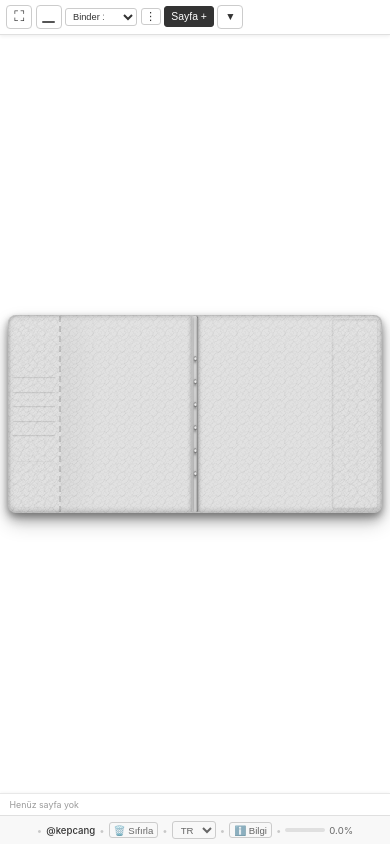
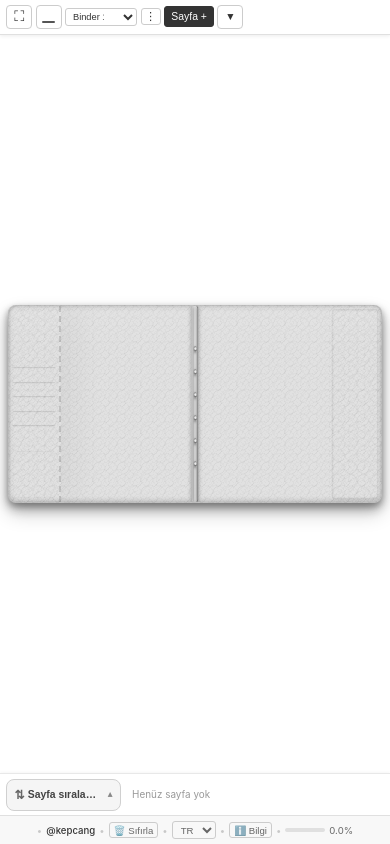
Before and after one commit to melikeozlen/binder-app, a React (Create React App) app: page / in a window 390 px wide. Built offline with nearby package versions, Linux system fonts and the light colour scheme.

Commit message:
Refactor PageOrderBar for mobile responsiveness with toggle functionality and enhanced styles

```diff
--- a/src/components/PageOrderBar.css
+++ b/src/components/PageOrderBar.css
@@ -193,12 +193,12 @@
 }
 
 .page-order-item.drag-over {
-  background-color: #90caf9;
-  border: 2px solid #1565c0;
+  background-color: #ffe0b2;
+  border: 2px solid #ef6c00;
   transform: scale(1.1);
   box-shadow:
-    inset 0 0 0 2px rgba(255, 255, 255, 0.7),
-    0 0 12px rgba(21, 101, 192, 0.35);
+    inset 0 0 0 2px rgba(255, 255, 255, 0.85),
+    0 0 12px rgba(239, 108, 0, 0.35);
   animation: page-order-drop-pulse 0.55s ease-in-out infinite;
 }
 
@@ -210,9 +210,14 @@
   top: -5px;
   height: 4px;
   border-radius: 4px;
-  background: #1565c0;
-  box-shadow: 0 0 8px rgba(21, 101, 192, 0.6);
+  background: #ef6c00;
+  box-shadow: 0 0 8px rgba(239, 108, 0, 0.55);
   animation: page-order-insert-line 0.55s ease-in-out infinite;
+}
+
+.page-order-item.drag-over .page-order-number {
+  color: #bf360c;
+  font-weight: 800;
 }
 
 .page-order-item.dragging .page-order-number {
@@ -263,11 +268,11 @@
 
 @keyframes page-order-drop-pulse {
   0%, 100% {
-    background-color: #bbdefb;
+    background-color: #ffe0b2;
     transform: scale(1.08);
   }
   50% {
-    background-color: #64b5f6;
+    background-color: #ffcc80;
     transform: scale(1.12);
   }
 }
@@ -317,6 +322,29 @@
   background-color: #e3f2fd;
   border-color: #2196f3;
   font-weight: 600;
+}
+
+/* Sürükleme sırasında seçili sayfa: sadece nokta mavi kalsın, arka plan karışmasın */
+.page-order-list.has-drag-active .page-order-item.active:not(.drag-over):not(.dragging) {
+  background-color: #f8f9fa;
+  border: 1px solid #bdbdbd;
+  font-weight: 500;
+  box-shadow: none;
+}
+
+.page-order-list.has-drag-active .page-order-item.active:not(.drag-over):not(.dragging) .page-order-number {
+  color: #555;
+  font-weight: 600;
+}
+
+.page-order-item.active.drag-over {
+  background-color: #ffe0b2;
+  border-color: #ef6c00;
+}
+
+.page-order-item.active.drag-over .page-order-active-dot {
+  background-color: #ef6c00;
+  animation: none;
 }
 
 .page-order-number {
@@ -392,7 +420,11 @@
   line-height: 1.4;
 }
 
-/* Mobil: binder altında yatay ince şerit */
+/* Mobil: binder altında yatay şerit + açılır panel */
+.page-order-mobile-toggle {
+  display: none;
+}
+
 @media (max-width: 1024px) {
   .page-order-bar {
     display: flex !important;
@@ -402,11 +434,11 @@
     bottom: auto !important;
     width: 100%;
     height: auto;
-    max-height: 26px;
-    min-height: 0;
+    min-height: 40px;
     flex-direction: row;
     align-items: center;
-    padding: 0.12rem 0.3rem;
+    gap: 0.35rem;
+    padding: 0.28rem 0.4rem;
     border-left: none;
     border-top: 1px solid #e8e8e8;
     box-shadow: 0 -1px 3px rgba(0, 0, 0, 0.04);
@@ -415,10 +447,74 @@
     flex-shrink: 0;
   }
 
+  .page-order-mobile-toggle {
+    display: inline-flex;
+    align-items: center;
+    justify-content: center;
+    gap: 0.2rem;
+    flex-shrink: 0;
+    min-height: 30px;
+    padding: 0.2rem 0.45rem;
+    border: 1px solid #d0d0d0;
+    border-radius: 8px;
+    background: #f5f5f5;
+    color: #444;
+    font-size: 0.62rem;
+    font-weight: 600;
+    line-height: 1;
+    cursor: pointer;
+    touch-action: manipulation;
+    -webkit-tap-highlight-color: transparent;
+    transition: background-color 0.15s ease, border-color 0.15s ease;
+  }
+
+  .page-order-mobile-toggle:active {
+    background: #e8e8e8;
+    border-color: #bdbdbd;
+  }
+
+  .page-order-mobile-toggle-icon {
+    font-size: 0.75rem;
+    color: #666;
+  }
+
+  .page-order-mobile-toggle-text {
+    max-width: 4.8rem;
+    white-space: nowrap;
+    overflow: hidden;
+    text-overflow: ellipsis;
+  }
+
+  .page-order-mobile-toggle-chevron {
+    font-size: 0.55rem;
+    color: #888;
+  }
+
+  .page-order-bar.is-mobile-collapsed {
+    max-height: none;
+  }
+
+  .page-order-bar.is-mobile-expanded {
+    flex-direction: column;
+    align-items: stretch;
+    min-height: auto;
+    padding: 0.4rem 0.45rem 0.45rem;
+    overflow-y: auto;
+    overflow-x: hidden;
+    border-top-color: #90caf9;
+    box-shadow: 0 -3px 12px rgba(25, 118, 210, 0.1);
+  }
+
+  .page-order-bar.is-mobile-expanded .page-order-mobile-toggle {
+    align-self: flex-start;
+    background: #e3f2fd;
+    border-color: #90caf9;
+    color: #1565c0;
+  }
+
   .page-order-bar.is-dragging-active {
     overflow: visible;
-    max-height: none;
-    min-height: 34px;
+    min-height: 38px;
     padding-top: 0.35rem;
     padding-bottom: 0.35rem;
     z-index: 1100;
@@ -430,19 +526,52 @@
     overflow: visible;
   }
 
-  .page-order-header,
+  .page-order-header {
+    display: none;
+  }
+
   .page-order-swap {
     display: none;
   }
 
+  .page-order-bar.is-mobile-expanded .page-order-swap {
+    display: flex;
+    flex-direction: row;
+    align-items: center;
+    gap: 0.35rem;
+    margin-bottom: 0.35rem;
+    padding-bottom: 0.35rem;
+    border-bottom: 1px solid #e8e8e8;
+  }
+
+  .page-order-bar.is-mobile-expanded .page-order-swap-inputs {
+    flex-direction: row;
+    flex: 1;
+    gap: 0.3rem;
+    margin-bottom: 0;
+  }
+
+  .page-order-bar.is-mobile-expanded .page-order-swap-input {
+    font-size: 0.72rem;
+    padding: 0.35rem 0.25rem;
+  }
+
+  .page-order-bar.is-mobile-expanded .page-order-swap-button {
+    width: auto;
+    min-width: 36px;
+    padding: 0.35rem 0.45rem;
+    font-size: 0.9rem;
+  }
+
   .page-order-bar > .page-order-list {
     justify-content: flex-start;
+    flex: 1;
+    min-width: 0;
   }
 
   .page-order-list {
     flex-direction: row;
-    flex: 1;
-    gap: 0.12rem;
+    gap: 0.22rem;
     padding: 0;
     overflow-x: auto;
     overflow-y: hidden;
@@ -451,16 +580,32 @@
     align-items: center;
   }
 
+  .page-order-bar.is-mobile-expanded .page-order-list {
+    flex-wrap: wrap;
+    overflow-x: hidden;
+    overflow-y: auto;
+    max-height: 120px;
+    gap: 0.3rem;
+    padding: 0.1rem 0;
+  }
+
   .page-order-list::-webkit-scrollbar {
     display: none;
   }
 
   .page-order-item {
-    min-height: 20px;
-    min-width: 20px;
-    padding: 0.1rem 0.28rem;
-    border-radius: 4px;
+    min-height: 28px;
+    min-width: 34px;
+    padding: 0.2rem 0.55rem;
+    border-radius: 7px;
     flex-shrink: 0;
+  }
+
+  .page-order-bar.is-mobile-expanded .page-order-item {
+    min-height: 34px;
+    min-width: 40px;
+    padding: 0.28rem 0.65rem;
+    border-radius: 8px;
   }
 
   .page-order-item.dragging {
@@ -484,17 +629,14 @@
     bottom: -6px;
     width: 4px;
     height: auto;
+    background: #ef6c00;
+    box-shadow: 0 0 8px rgba(239, 108, 0, 0.55);
     animation: page-order-insert-line-vertical 0.55s ease-in-out infinite;
   }
 
-  .page-order-drag-ghost {
-    min-width: 32px;
-    min-height: 32px;
-    border-radius: 8px;
-  }
-
-  .page-order-drag-ghost-label {
-    font-size: 0.95rem;
+  .page-order-list.has-drag-active .page-order-item.active:not(.drag-over):not(.dragging) .page-order-active-dot {
+    width: 5px;
+    height: 5px;
   }
 
   @keyframes page-order-insert-line-vertical {
@@ -508,8 +650,99 @@
     }
   }
 
+  .page-order-drag-ghost {
+    min-width: 32px;
+    min-height: 32px;
+    border-radius: 8px;
+  }
+
+  .page-order-drag-ghost-label {
+    font-size: 0.95rem;
+  }
+
   .page-order-number {
-    font-size: 0.58rem;
+    font-size: 0.72rem;
+  }
+
+  .page-order-bar.is-mobile-expanded .page-order-number {
+    font-size: 0.82rem;
+  }
+
+  .page-order-active-dot {
+    width: 5px;
+    height: 5px;
+    top: 2px;
+    right: 2px;
+  }
+
+  .page-order-ellipsis {
+    font-size: 0.62rem;
+    padding: 0.15rem 0.2rem;
+    margin: 0;
+    flex-shrink: 0;
+    line-height: 1;
+  }
+
+  .page-order-ellipsis.clickable {
+    min-width: 22px;
+    min-height: 26px;
+    display: flex;
+    align-items: center;
+    justify-content: center;
+  }
+
+  .page-order-empty {
+    padding: 0.2rem 0.4rem;
+  }
+
+  .page-order-empty-text {
+    font-size: 0.62rem;
+  }
+}
+
+@media (max-width: 1024px) and (orientation: portrait) {
+  .page-order-bar.is-mobile-collapsed {
+    min-height: 42px;
+    padding: 0.32rem 0.45rem;
+  }
+
+  .page-order-mobile-toggle {
+    min-height: 32px;
+    padding: 0.25rem 0.5rem;
+    font-size: 0.65rem;
+  }
+
+  .page-order-item {
+    min-height: 30px;
+    min-width: 36px;
+    padding: 0.22rem 0.6rem;
+  }
+
+  .page-order-number {
+    font-size: 0.76rem;
+  }
+}
+
+@media (max-width: 480px) {
+  .page-order-bar.is-mobile-collapsed {
+    min-height: 40px;
+    padding: 0.28rem 0.35rem;
+    gap: 0.28rem;
+  }
+
+  .page-order-list {
+    gap: 0.18rem;
+  }
+
+  .page-order-item {
+    min-height: 28px;
+    min-width: 32px;
+    padding: 0.18rem 0.5rem;
+    border-radius: 6px;
+  }
+
+  .page-order-number {
+    font-size: 0.68rem;
   }
 
   .page-order-active-dot {
@@ -521,64 +754,11 @@
 
   .page-order-ellipsis {
     font-size: 0.55rem;
-    padding: 0.1rem 0.15rem;
-    margin: 0;
-    flex-shrink: 0;
-    line-height: 1;
   }
 
   .page-order-ellipsis.clickable {
-    min-width: 16px;
-    min-height: 18px;
-    display: flex;
-    align-items: center;
-    justify-content: center;
-  }
-
-  .page-order-empty {
-    padding: 0.2rem 0.4rem;
-  }
-
-  .page-order-empty-text {
-    font-size: 0.55rem;
-  }
-}
-
-@media (max-width: 480px) {
-  .page-order-bar {
-    max-height: 22px;
-    padding: 0.08rem 0.2rem;
-  }
-
-  .page-order-list {
-    gap: 0.08rem;
-  }
-
-  .page-order-item {
-    min-height: 16px;
-    min-width: 16px;
-    padding: 0.05rem 0.2rem;
-    border-radius: 3px;
-  }
-
-  .page-order-number {
-    font-size: 0.5rem;
-  }
-
-  .page-order-active-dot {
-    width: 3px;
-    height: 3px;
-    top: 0;
-    right: 0;
-  }
-
-  .page-order-ellipsis {
-    font-size: 0.48rem;
-  }
-
-  .page-order-ellipsis.clickable {
-    min-width: 14px;
-    min-height: 14px;
+    min-width: 20px;
+    min-height: 24px;
   }
 }
 
--- a/src/components/PageOrderBar.js
+++ b/src/components/PageOrderBar.js
@@ -22,6 +22,7 @@ const PageOrderBar = ({
   const [swapPage1, setSwapPage1] = useState('');
   const [swapPage2, setSwapPage2] = useState('');
   const [expandedRange, setExpandedRange] = useState(null);
+  const [mobileExpanded, setMobileExpanded] = useState(false);
   const listRef = useRef(null);
   const touchRef = useRef({
     pageId: null,
@@ -112,6 +113,20 @@ const PageOrderBar = ({
       document.removeEventListener('touchcancel', onTouchEnd);
     };
   }, [pages, onMovePageTo, findPageIndexAtPoint, resetTouchDrag]);
+
+  useEffect(() => {
+    const mq = window.matchMedia('(max-width: 1024px)');
+    const onChange = () => {
+      if (!mq.matches) setMobileExpanded(false);
+    };
+    onChange();
+    mq.addEventListener('change', onChange);
+    return () => mq.removeEventListener('change', onChange);
+  }, []);
+
+  const handleMobileToggle = () => {
+    setMobileExpanded((prev) => !prev);
+  };
 
   const handleItemTouchStart = (page, absoluteIndex) => (e) => {
     if (e.touches.length !== 1) return;
@@ -266,7 +281,29 @@ const PageOrderBar = ({
   };
 
   return (
-    <div className={`page-order-bar${draggedPageId ? ' is-dragging-active' : ''}`}>
+    <div
+      className={[
+        'page-order-bar',
+        draggedPageId ? 'is-dragging-active' : '',
+        mobileExpanded ? 'is-mobile-expanded' : 'is-mobile-collapsed',
+      ].filter(Boolean).join(' ')}
+    >
+      <button
+        type="button"
+        className="page-order-mobile-toggle"
+        onClick={handleMobileToggle}
+        aria-expanded={mobileExpanded}
+        aria-label={mobileExpanded ? t('pageOrder.hide') : t('pageOrder.show')}
+      >
+        <span className="page-order-mobile-toggle-icon" aria-hidden="true">⇅</span>
+        <span className="page-order-mobile-toggle-text">
+          {mobileExpanded ? t('pageOrder.hide') : t('pageOrder.show')}
+        </span>
+        <span className="page-order-mobile-toggle-chevron" aria-hidden="true">
+          {mobileExpanded ? '▾' : '▴'}
+        </span>
+      </button>
+
       <div className="page-order-header">
         <div className="page-order-icon" title={t('pageOrder.sort') || 'Sırala'}>⇅</div>
       </div>
```
Also changed, not shown: src/App.css (+12 -2 lines).
